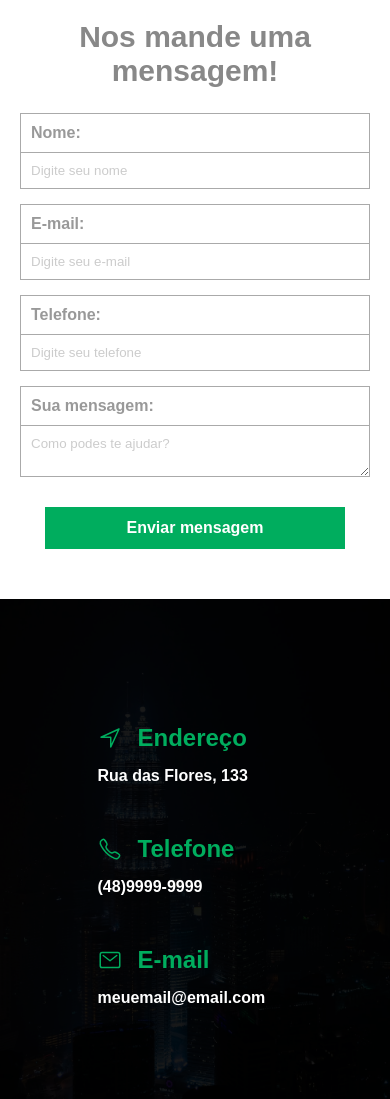
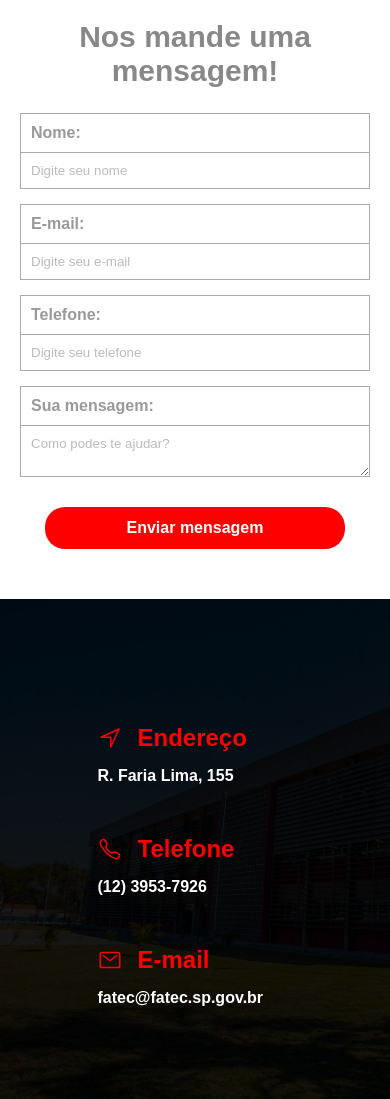
Before and after one commit to caiquefrd/Faculdade, a plain HTML site: page Desenvolvimento Web/Atividades/Projeto Práticos/7_PROJETO_PAGINA_DE_CONTATO/concluido/index.html in a window 390 px wide. Drawn offline with nearby package versions, Linux system fonts and the light colour scheme; files that its build step writes are made by us from their sources; files whose address does not match are found by name.

Commit message:
alt projetos

```diff
--- a/Desenvolvimento Web/Atividades/Projeto Práticos/4_PROJETO_FORMULARIO/CONCLUIDO/css/styles.css
+++ b/Desenvolvimento Web/Atividades/Projeto Práticos/4_PROJETO_FORMULARIO/CONCLUIDO/css/styles.css
@@ -6,11 +6,17 @@ body {
     background-color: #f0ebf8;
 }
 
-h1, h2, h3, h4, h5 {
+h1,
+h2,
+h3,
+h4,
+h5 {
+    font-weight: bold;
     color: #333;
 }
 
-p, label {
+p,
+label {
     color: #444;
 }
 
@@ -20,8 +26,11 @@ input {
     padding: 10px 0px;
 }
 
-input[type=text], input[type=number], input[type=date], input[type=file] {
-    width: 400px;
+input[type=text],
+input[type=number],
+input[type=date],
+input[type=file] {
+    width: 60%;
 }
 
 textarea {
@@ -30,25 +39,35 @@ textarea {
 }
 
 /* Cabeçalho da página */
+.container {
+    display: flex;
+    flex-direction: column;
+    justify-content: center;
+}
+
 .header {
+    text-align: center;
     height: 160px;
-    padding: 20px;
-    background-color: #673ab7;
+    padding-top: 10px;
+    background-color: blue;
 }
 
 .header h3 {
     color: #FFF;
-    margin-top: 0;
+    margin-top: 30px;
+    font-size: 30px;
+    font-weight: bold;
 }
 
 /* Formulário */
 .form-container {
     background-color: #FFF;
-    width: 60%;
+    width: 50%;
     margin-left: auto;
     margin-right: auto;
     position: relative;
     top: -62px;
+    border-radius: 15px;
 }
 
 /* Cabeçalho formulário */
@@ -58,7 +77,7 @@ textarea {
 }
 
 .form-header p {
-    color: #673ab7;
+    color: blue;
     border-bottom: 2px solid #673ab7;
     width: 100px;
     text-align: center;
@@ -103,8 +122,14 @@ textarea {
     list-style: none;
 }
 
+.btn-box {
+    display: flex;
+    flex-direction: row;
+    justify-content: flex-end;
+}
+
 .btn-submit {
-    background-color: #673ab7;
+    background-color: blue;
     color: #FFF;
     border: 2px solid transparent;
     width: 150px;
@@ -116,6 +141,6 @@ textarea {
 
 .btn-submit:hover {
     background-color: #FFF;
-    border-color: #673ab7;
-    color: #673ab7;
+    border-color: blue;
+    color: blue;
 }
--- /dev/null
+++ b/Desenvolvimento Web/Atividades/Projeto Práticos/7_PROJETO_PAGINA_DE_CONTATO/concluido/css/styles.css
@@ -0,0 +1,179 @@
+/* GERAL */
+
+* {
+  margin: 0;
+  padding: 0;
+  font-family: Arial;
+  box-sizing: border-box;
+}
+
+/* CONTAINERS */
+
+#main-container {
+  display: flex;
+  flex-direction: row;
+  height: 100vh; /* view height */
+}
+
+#address-container, #form-container {
+  flex: 1 1 0;
+  height: 100%;
+  text-align: left;
+}
+
+/* ADDRESS CONTAINER */
+
+#address-container {
+  background-image: url('../img/fatec.jpg');
+  background-size: cover;
+  background-position-x: -130px;
+  color: #FFF;
+  position: relative;
+}
+
+.fade {
+  width: 100%;
+  height: 100%;
+  background: #000;
+  opacity: .6;
+}
+
+#address-content {
+  position: absolute;
+  top: 30vh;
+  left: 35%;
+  width: 300px;
+}
+
+#address-content h2 {
+  color: red;
+  margin-bottom: 15px;
+  position: relative;
+  padding-left: 40px;
+}
+
+#address-content ion-icon {
+  position: absolute;
+  top: 2px;
+  left: 0;
+}
+
+#address-content p {
+  font-weight: bold;
+  margin-bottom: 50px;
+}
+
+/* FORM CONTAINER */
+#form-container {
+  padding-top: 110px;
+  text-align: center;
+}
+
+#form-container h2 {
+  color: #888;
+  margin-bottom: 50px;
+  font-size: 30px;
+}
+
+#contact-form {
+  width: 500px;
+  margin-left: auto;
+  margin-right: auto;
+  text-align: left;
+}
+
+#contact-form input,
+#contact-form label,
+#contact-form textarea {
+  display: block;
+  padding: 10px;
+  border: 1px solid #EEE;
+  width: 100%;
+  color: #AAA;
+}
+
+#contact-form label {
+  color: #999;
+  font-weight: bold;
+  border-bottom: none;
+}
+
+#contact-form input {
+  margin-bottom: 15px;
+}
+
+#contact-form input::placeholder,
+#contact-form textarea::placeholder {
+  color: #BBB;
+}
+
+/*BUTTONS*/
+
+
+#contact-form input[type="submit"] {
+  background-color: red;
+  color: #FFF;
+  font-size: 16px;
+  font-weight: bold;
+  cursor: pointer;
+  width: 300px;
+  margin: 30px auto;
+  border: 2px solid transparent;
+  transition: .5s;
+  border-radius: 20px;
+}
+
+#contact-form input[type="submit"]:hover {
+  border-color: red;
+  color: red;
+  background-color: #FFF;
+}
+
+/* RESPONSIVO */
+
+@media(max-width: 450px) {
+
+  #main-container {
+    height: 100%;
+    flex-wrap: wrap;
+  }
+
+  #form-container,
+  #address-container {
+    flex: 1 1 100%;
+  }
+
+  #form-container {
+    order: -1;
+    padding: 20px;
+  }
+
+  #form-container h2 {
+    margin-bottom: 25px;
+  }
+
+  #contact-form {
+    width: 100%;
+  }
+
+  #contact-form input,
+  #contact-form label,
+  #contact-form textarea {
+    border-color: #AAA;
+  }
+
+  #address-container {
+    background-position: 0;
+    height: 500px;
+  }
+
+  .fade {
+    opacity: .9;
+  }
+
+  #address-content {
+    top: 25%;
+    left: 25%;
+  }
+
+}
--- a/Desenvolvimento Web/Atividades/Projeto Práticos/7_PROJETO_PAGINA_DE_CONTATO/arquivos/index.html
+++ b/Desenvolvimento Web/Atividades/Projeto Práticos/7_PROJETO_PAGINA_DE_CONTATO/concluido/index.html
@@ -1,11 +1,13 @@
 <!DOCTYPE html>
 <html lang="en">
+
 <head>
   <meta charset="UTF-8">
   <meta name="viewport" content="width=device-width, initial-scale=1.0, maxmum-scale=1, user-scalable=no">
   <title>Contato</title>
   <link rel="stylesheet" href="css/styles.css">
 </head>
+
 <body>
   <div id="main-container">
     <!-- Informações de endereço -->
@@ -13,11 +15,11 @@
       <div class="fade"></div>
       <div id="address-content">
         <h2><ion-icon name="navigate-outline"></ion-icon> Endereço</h2>
-        <p>Rua das Flores, 133</p>
+        <p>R. Faria Lima, 155</p>
         <h2><ion-icon name="call-outline"></ion-icon> Telefone</h2>
-        <p>(48)9999-9999</p>
+        <p>(12) 3953-7926</p>
         <h2><ion-icon name="mail-outline"></ion-icon> E-mail</h2>
-        <p>meuemail@email.com</p>
+        <p>fatec@fatec.sp.gov.br</p>
       </div>
     </div>
     <!-- Formulário para contato -->
@@ -32,11 +34,12 @@
         <input type="text" name="phone" placeholder="Digite seu telefone">
         <label for="msg">Sua mensagem:</label>
         <textarea name="msg" placeholder="Como podes te ajudar?"></textarea>
-        <input type="submit" value="Enviar mensagem">
+        <input class="btn-submit" type="submit" value="Enviar mensagem">
       </form>
     </div>
   </div>
 
   <script src="https://unpkg.com/ionicons@5.1.2/dist/ionicons.js"></script>
 </body>
+
 </html>
```
Also changed, not shown: Desenvolvimento Web/Atividades/Projeto Práticos/4_PROJETO_FORMULARIO/CONCLUIDO/index.html (+3 -1 lines), Desenvolvimento Web/Atividades/Projeto Práticos/7_PROJETO_PAGINA_DE_CONTATO/concluido/img/fatec.jpg (added), Desenvolvimento Web/Atividades/Projeto Práticos/7_PROJETO_PAGINA_DE_CONTATO/concluido/img/project_bg.jpg (added), 1 other file.
